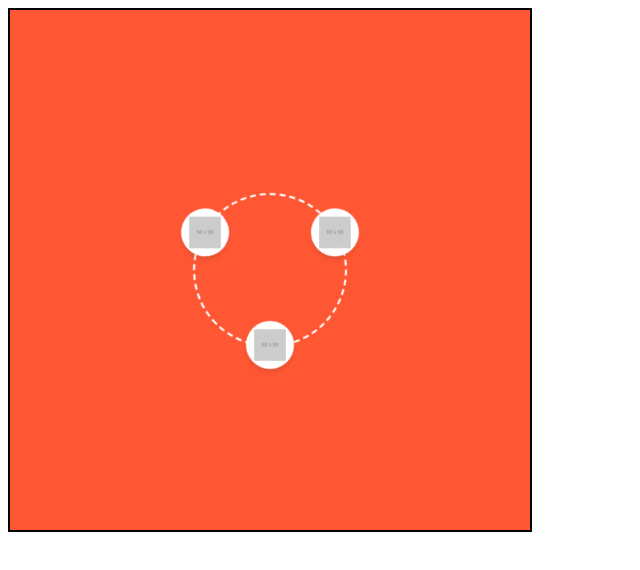
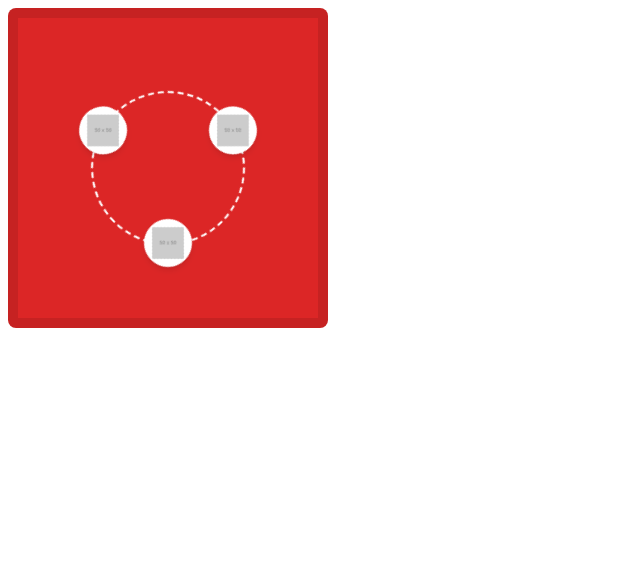
Before and after one commit to hramasimpaniry/latibro-core, a website with bundled scripts: page examples/container-css/index.html in a window 1280 px wide. Shown: the whole page, without its empty margins (0-640 px from the left). Built offline with nearby package versions, Linux system fonts and the light colour scheme; placeholder pictures from the web are drawn by us.

Commit message:
add container.customCss options

```diff
--- a/examples/container-css/config.js
+++ b/examples/container-css/config.js
@@ -8,6 +8,7 @@ const config = {
       border: "2px solid #000",
       padding: "10px",
     },
+    customCss: "custom-css border-lg border-rounded",
   },
   orbits: [
     {
--- a/examples/container-css/index.html
+++ b/examples/container-css/index.html
@@ -10,7 +10,7 @@
 </head>
 
 <body>
-    <div id="orbital-container" style="width: 500px; height: 500px;"></div>
+    <div id="orbital-container"></div>
 </body>
 
 </html>
--- /dev/null
+++ b/examples/container-css/style.css
@@ -0,0 +1,18 @@
+.custom-css {
+  width: 300px;
+  height: 300px;
+  position: relative;
+  overflow: hidden;
+  display: flex;
+  align-items: center;
+  justify-content: center;
+  background-color: rgb(220, 38, 38);
+}
+
+.border-lg {
+  border: solid 10px rgb(0, 0, 0, 0.1);
+}
+
+.border-rounded {
+  border-radius: 0.5rem;
+}
--- a/src/Orbital.js
+++ b/src/Orbital.js
@@ -9,20 +9,27 @@ class Orbital {
   }
 
   init(options) {
-    // orbit-container default styles
-    this.container.style.position = "relative";
-    this.container.style.overflow = "hidden";
-    this.container.style.display = "flex";
-    this.container.style.alignItems = "center";
-    this.container.style.justifyContent = "center";
-    this.container.style.backgroundColor = this.backgroundColor;
+    if (this.options?.container?.customCss) {
+      // custom CSS
+      this.container.classList.add(
+        ...this.options.container.customCss.split(" ")
+      );
+    } else {
+      // default inline styles
+      Object.assign(this.container.style, {
+        width: "500px",
+        height: "500px",
+        position: "relative",
+        overflow: "hidden",
+        display: "flex",
+        alignItems: "center",
+        justifyContent: "center",
+        backgroundColor: this.backgroundColor,
+      });
 
-    // orbit-container custom styles
-    if (this.options && this.options.container) {
-      const { styles } = this.options.container;
-
-      if (styles) {
-        Object.assign(this.container.style, styles);
+      // custom inline styles
+      if (this.options?.container?.styles) {
+        Object.assign(this.container.style, this.options.container.styles);
       }
     }
 
```
Also changed, not shown: tests/orbital/container.test.js (+38 -3 lines), 1 other file.
